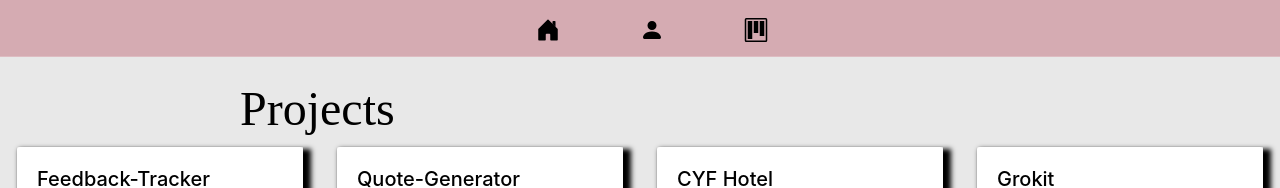
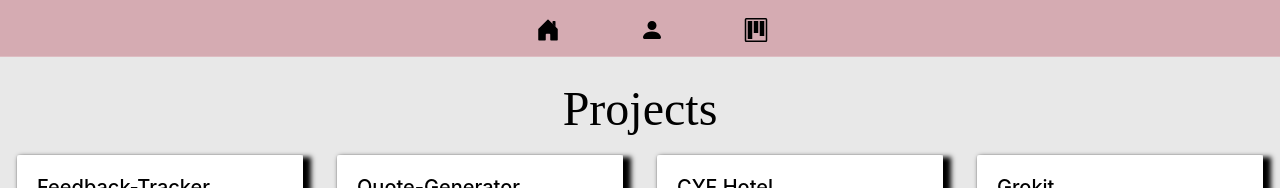
Before and after one commit to FatimaAbdimalik/portfolio, a React (Create React App) app: page /projects in a window 1280 px wide. Shown: the top 188 px of the page. Built offline with nearby package versions, Linux system fonts and the light colour scheme; a web font is replaced by a local one.

Commit message:
projects in the center of the page

```diff
--- a/src/components/About/About.css
+++ b/src/components/About/About.css
@@ -1,6 +1,8 @@
 .title {
   margin-top: 5rem;
-  margin-left: 15rem;
+  /* margin-left: 15rem; */
+  text-align: center;
+  margin-bottom: 1rem;
 }
 
 .centred-text {
--- a/src/components/ProjectCards/ProjectCards.js
+++ b/src/components/ProjectCards/ProjectCards.js
@@ -4,7 +4,9 @@ import { Card } from "react-bootstrap";
 const ProjectCards = ({ data }) => {
   console.log(data);
   return (
-    <div style={{ display: "flex", flexWrap: "wrap" }}>
+    <div
+      style={{ display: "flex", flexWrap: "wrap", justifyContent: "center" }}
+    >
       {data
         ? data.map((cardDetails, key) => {
             return (
--- a/src/components/Projects/Projects.js
+++ b/src/components/Projects/Projects.js
@@ -8,6 +8,7 @@ import Portfolio from "./../../images/Portfolio.png";
 import QuoteGenerator from "./../../images/QuoteGenerator.png";
 import Todo from "./../../images/Todo.png";
 import TVShow from "./../../images/TVShow.png";
+import "../About/About.css";
 
 const Projects = () => {
   const data = [
```
